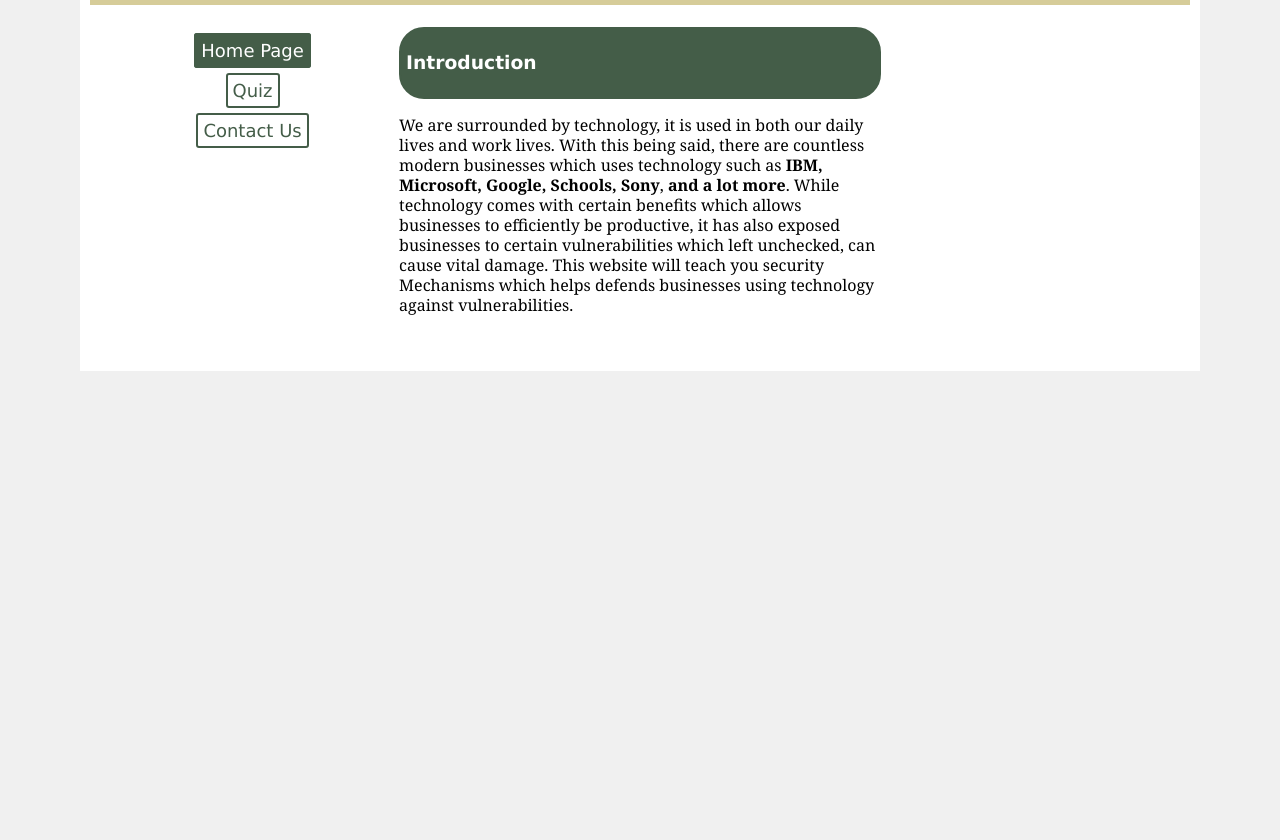
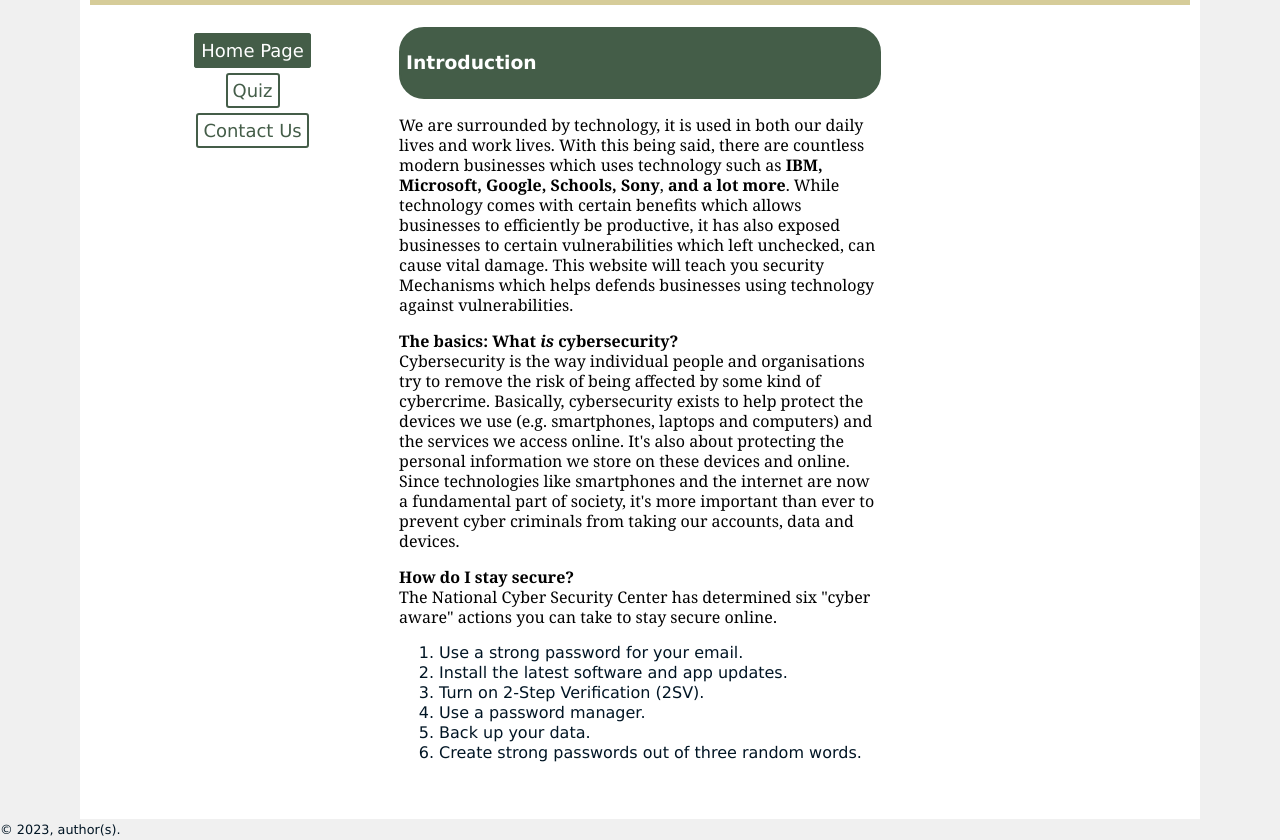
Before and after one commit to ccuttlery/CI453-Group-Project-Website, a plain HTML site: page index.html in a window 1280 px wide. Shown: the part 97-937 px from the top of the page. Before the commit the page ends 800 px from the top, so only its background shows below. Drawn offline with Linux system fonts and the light colour scheme.

Commit message:
first content

```diff
--- a/css/stylesheet.css
+++ b/css/stylesheet.css
@@ -118,7 +118,6 @@ a:hover {
     background-color: #D6CC99;
     border: 2px solid #D6CC99;
 }
-
 
 .menu li {
     text-align: center;
--- a/index.html
+++ b/index.html
@@ -16,7 +16,7 @@
         <nav class="menu"><!--The primary navigation for the page -->
             <ul>
                 <li><a id="current">Home Page</a></li>
-                <li><a href="tutorial.html">Quiz</a></li>
+                <li><a href="quiz.html">Quiz</a></li>
                 <li><a href="contact.html">Contact Us</a></li>
             </ul>
         </nav>
@@ -35,8 +35,33 @@
                     vulnerabilities which left unchecked, can cause vital damage. This website will teach you security
                     Mechanisms which helps defends businesses using technology against vulnerabilities.
                 </p>
+
+                <p>
+                    <strong>The basics: What <em>is</em> cybersecurity?</strong><br>
+                    Cybersecurity is the way individual people and organisations try to remove the risk of being affected by some kind of cybercrime.
+                    Basically, cybersecurity exists to help protect the devices we use (e.g. smartphones, laptops and computers) and the services we access online.
+                    It's also about protecting the personal information we store on these devices and online.
+                    Since technologies like smartphones and the internet are now a fundamental part of society,
+                    it's more important than ever to prevent cyber criminals from taking our accounts, data and devices.
+                </p>
+
+                <p>
+                    <strong>How do I stay secure?</strong><br>
+                    The National Cyber Security Center has determined six "cyber aware" actions you can take to stay secure online.
+                    <ol>
+                        <li>Use a strong password for your email.</li>
+                        <li>Install the latest software and app updates.</li>
+                        <li>Turn on 2-Step Verification (2SV).</li>
+                        <li>Use a password manager.</li>
+                        <li>Back up your data.</li>
+                        <li>Create strong passwords out of three random words.</li>
+                    </ol>
+                </p>
             </article>
         </main>
     </div>
 </body>
+<footer>
+    <small>&copy; 2023, author(s).</small>
+</footer>
 </html>
```
